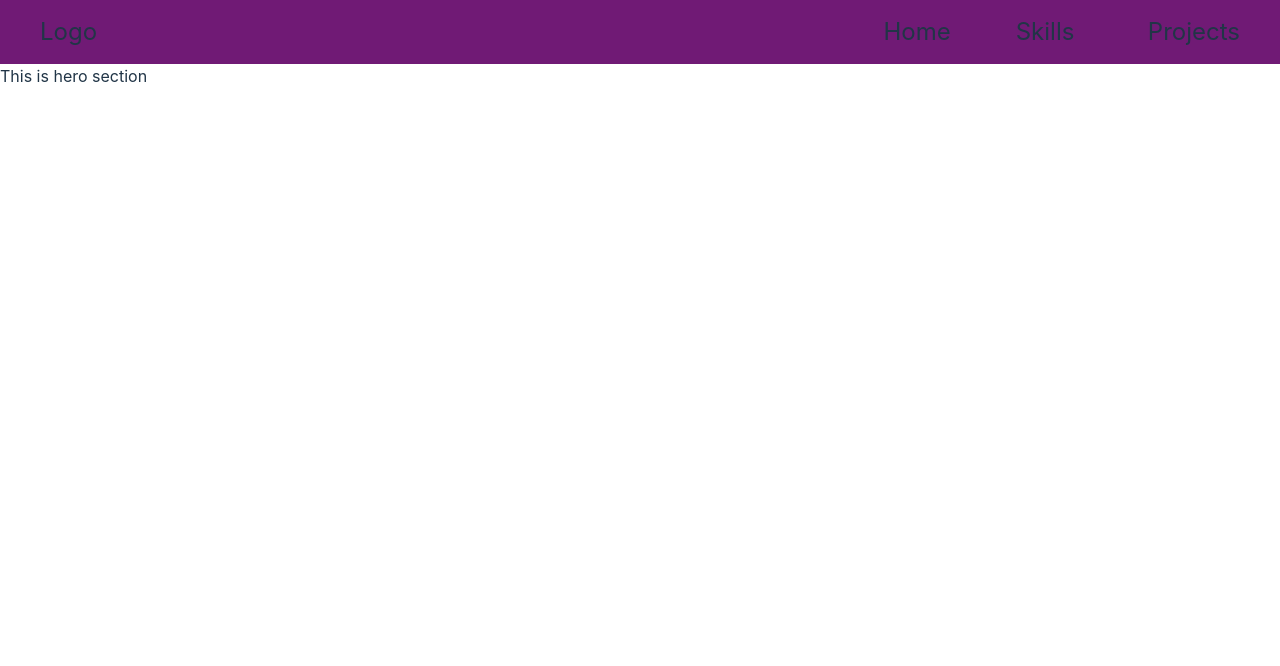
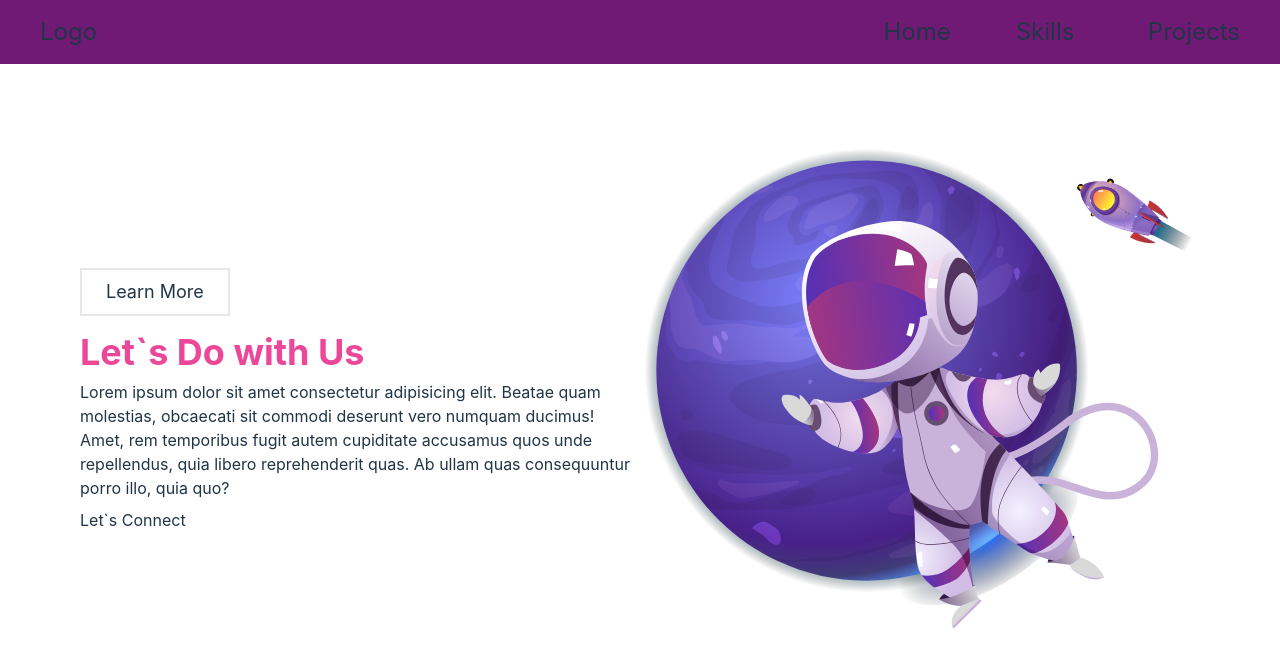
Before and after one commit to Flocky05/Logo, a React (Vite) app: page / in a window 1280 px wide. Shown: the top 666 px of the page. Built offline with nearby package versions, Linux system fonts and the light colour scheme.

Commit message:
update hero section

```diff
--- a/src/Components/Hero/Hero.jsx
+++ b/src/Components/Hero/Hero.jsx
@@ -1,9 +1,18 @@
-
+import img1 from "../../assets/images/banner-bg.png"
+import img2 from "../../assets/images/header-img.svg"
 
 const Hero = () => {
     return (
-        <div>
-           <h2>This is hero section</h2>
+        <div className="grid grid-cols-2 items-center p-20 ">
+           <div>
+                <button className="px-6 p-2 text-center text-lg border-2 my-2">Learn More </button>
+                <h3 className="text-4xl font-bold text-pink-500 my-2">Let`s Do with Us</h3>
+                <p className="my-2">Lorem ipsum dolor sit amet consectetur adipisicing elit. Beatae quam molestias, obcaecati sit commodi deserunt vero numquam ducimus! Amet, rem temporibus fugit autem cupiditate accusamus quos unde repellendus, quia libero reprehenderit quas. Ab ullam quas consequuntur porro illo, quia quo?</p>
+                <a href="/">Let`s Connect</a>
+           </div>
+           <div>
+                <img src={img2} alt="" />
+           </div>
         </div>
     );
 };
--- /dev/null
+++ b/src/Components/Projects/Projects.jsx
@@ -0,0 +1,10 @@
+
+const Projects = () => {
+    return (
+        <div>
+            <p>This is project section</p>
+        </div>
+    );
+};
+
+export default Projects;
--- a/src/main.jsx
+++ b/src/main.jsx
@@ -9,6 +9,7 @@ import {
 import Main from './Components/Main/Main';
 import Hero from './Components/Hero/Hero';
 import Skills from './Components/Skills/Skills';
+import Projects from './Components/Projects/Projects';
 
 const router = createBrowserRouter([
   {
@@ -22,6 +23,10 @@ const router = createBrowserRouter([
       {
         path:"/skills",
         element:<Skills></Skills>
+      },
+      {
+        path:"/projects",
+        element:<Projects></Projects>
       }
     ]
   },
```
